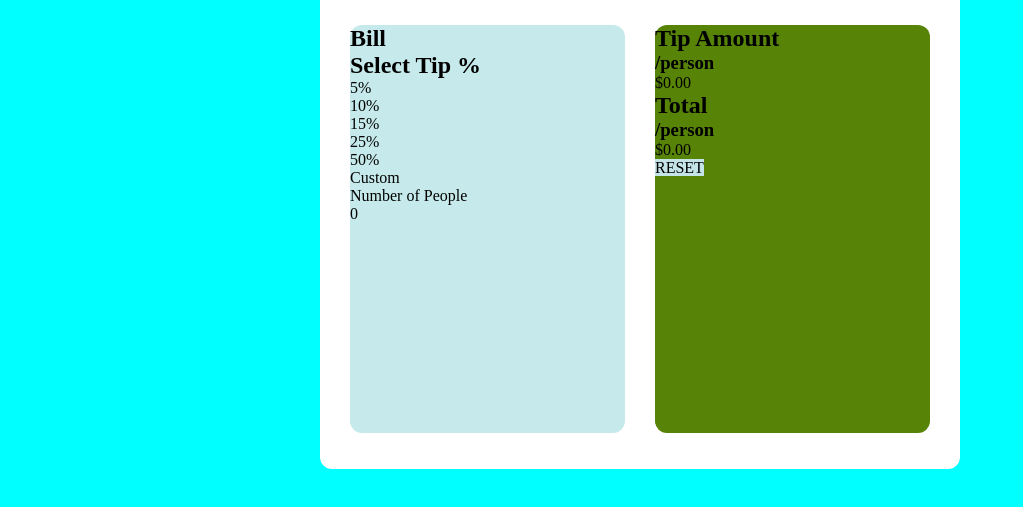
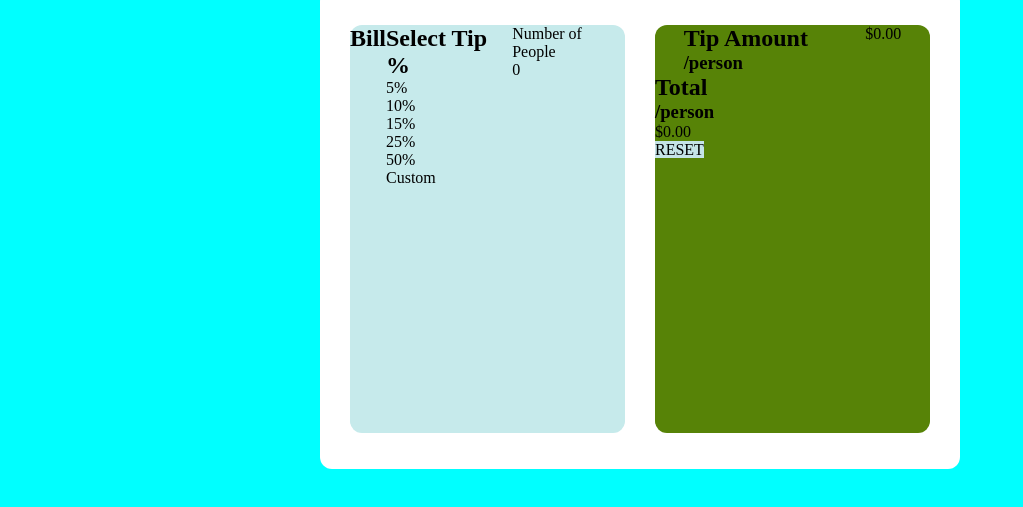
Before and after one commit to aaron-might/tip-calculator-app, a plain HTML site: page index.html in a window 1280 px wide. Shown: the part 85-592 px from the top of the page, without its empty margins (0-1023 px from the left). Drawn offline with Linux system fonts and the light colour scheme.

```diff
--- a/index.html
+++ b/index.html
@@ -36,17 +36,18 @@
                         Number of People
                         <div class="form">0 </div>
                     </div>
-
                 </div>
 
             </div>
             <div class="card-2">
-                <div>
-                    <h2>Tip Amount</h2>
-                    <h3> /person</h3>
+                <div class="sub-card-1">
+                    <div class="title-card">
+                        <h2>Tip Amount</h2>
+                        <h3> /person</h3>
+                    </div>
                     <span>$0.00</span>
                 </div>
-                <div>
+                <div class="sub-card-2">
                     <h2>Total</h2>
                     <h3> /person </h3>
                     <span>$0.00</span>
--- a/style.css
+++ b/style.css
@@ -26,6 +26,18 @@
     height:85%;
     border-radius: 12px 12px 12px 12px;
     margin: 20px 10px 20px 30px;
+    display:flex;
+    flex-flow: row wrap;
+
+}
+.sub-card-1{
+    display: flex;
+    flex-direction: row;
+    justify-content: space-around;
+    align-content:flex-start;
+
+
+
 }
 
 .card-2 {
```
